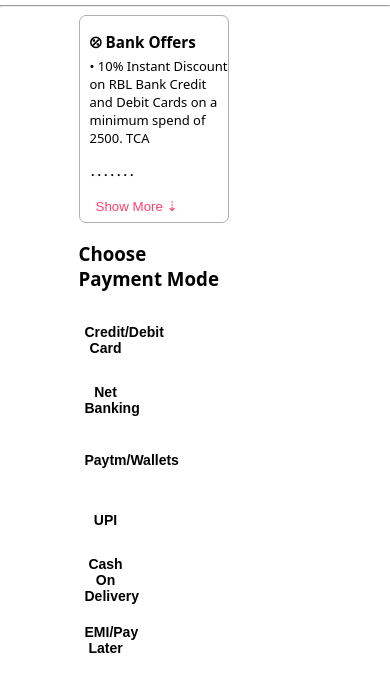
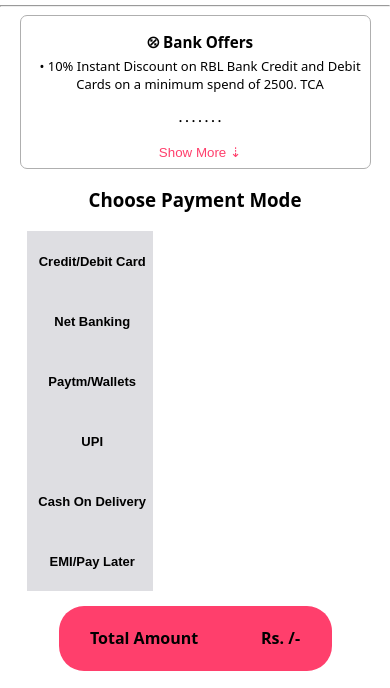
Before and after one commit to abhi844735/resonant-dinosaurs-925, a plain HTML site: page Frontend/payment_page.html in a window 390 px wide. Shown: the part 137-825 px from the top of the page. Drawn offline with Linux system fonts and the light colour scheme.

Commit message:
added responsiveness on cart address payment

```diff
--- a/Frontend/CSS/cart_page.css
+++ b/Frontend/CSS/cart_page.css
@@ -32,6 +32,7 @@ body {
 }
 
 .p_class {
+  /* border: 1px solid red; */
   display: flex;
   justify-content: space-between;
 }
@@ -134,21 +135,42 @@ body {
 #navbar span {
   margin: 0px 10px;
 }
-@media screen and (min-width: 300px) and (max-width: 786px) {
+@media screen and (min-width: 300px) and (max-width: 900px) {
   #container {
     display: flex;
     flex-direction: column;
+    align-items: center;
+    text-align: center;
+  }
+  #left {
+    width: 80%;
+    /* border: 1px solid blue; */
+    font-size: small;
+  }
+  #right {
+    /* border: 1px solid red; */
+    width: 80%;
   }
   #items {
     display: flex;
     flex-direction: column;
     box-shadow: none;
   }
+  #details_div {
+    width: 150px;
+  }
+
   #promo {
     border: none;
   }
   #BAP {
+    margin-left: 50px;
     display: flex;
     flex-direction: column;
   }
 }
+@media screen and (min-width: 901px) and (max-width: 1150px) {
+  #container {
+    font-size: 13px;
+  }
+}
--- a/Frontend/CSS/payment_page.css
+++ b/Frontend/CSS/payment_page.css
@@ -43,6 +43,8 @@ body {
   /* height: 500px; */
 }
 #ttl {
+  /* border: 1px solid blue; */
+  margin-top: 15px;
   border-radius: 25px;
   background-color: #ff3f6c;
   color: white;
@@ -141,14 +143,18 @@ body {
   background-color: #ff3f6c;
   color: white;
 }
-@media screen and (min-width: 300px) and (max-width: 786px) {
+@media screen and (min-width: 300px) and (max-width: 860px) {
   #BAP {
     display: flex;
     flex-direction: column;
   }
   #container {
+    /* border: 1px solid red; */
+    width: 100%;
     display: flex;
     flex-direction: column;
+    align-items: center;
+    text-align: center;
   }
   #paymentoptions {
     display: flex;
@@ -161,11 +167,21 @@ body {
     font-size: small;
   }
   .btn {
-    border: none;
-    background-color: white;
+    font-size: small;
+    /* width: 120px; */
+    /* border: none; */
+    /* background-color: white; */
   }
   #ttl {
-    background-color: white;
+    /* background-color: white; */
     color: black;
   }
+  #left {
+    /* border: 1px solid blue; */
+    width: 90%;
+  }
+  #right {
+    /* border: 1px solid green; */
+    width: 70%;
+  }
 }
--- a/Frontend/JS/address_page.js
+++ b/Frontend/JS/address_page.js
@@ -39,8 +39,8 @@ addbtn.addEventListener("click", async () => {
     }
   );
   let res = await address.json();
-  console.log(res);
-  // alert("address tested");
+  console.log("msggg", res);
+  // swal("address added");
   setTimeout(() => {
     window.location.href = "./payment_page.html";
   }, 500);
```
Also changed, not shown: Frontend/CSS/address_page.css (+27 -2 lines), Frontend/address_page.html (+1 -0 lines).
